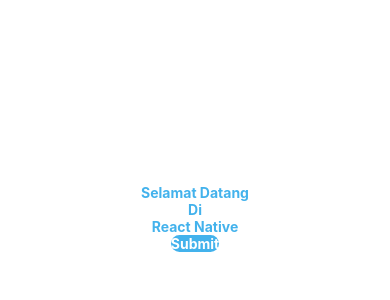
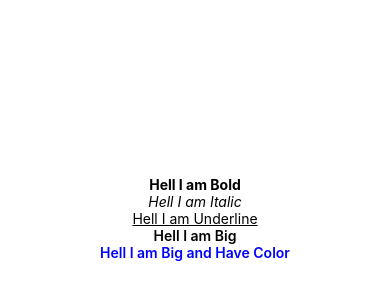
Before and after one commit to Abdurraziq/pengenalan-react-native, a React Native app: screen / in a window 390 px wide. Shown: the part 204-504 px from the top of the page. Built offline with nearby package versions, Linux system fonts and the light colour scheme; what react-native-responsive-dimensions would draw is missing.

Commit message:
Membuat style untuk text.

```diff
--- a/App.js
+++ b/App.js
@@ -15,50 +15,30 @@
 
 const App = () => {
   return (
-    <View style={styles.viewContainer}>
-      <View style={styles.viewWrapper}>
-        <Text style={styles.textTitle}>Selamat Datang</Text>
-        <Text style={styles.textTitle}>Di</Text>
-        <Text style={styles.textTitle}>React Native</Text>
-      </View>
-      <TouchableOpacity>
-        <View style={styles.viewButton}>
-          <Text style={styles.textButton}>Submit</Text>
-        </View>
-      </TouchableOpacity>
+    <View style={styles.container}>
+      <Text style={styles.bold}>Hell I am Bold</Text>
+      <Text style={styles.italic}>Hell I am Italic</Text>
+      <Text style={styles.underline}>Hell I am Underline</Text>
+      <Text style={styles.big}>Hell I am Big</Text>
+      <Text style={[styles.big, styles.blue]}>
+        Hell I am Big and Have Color
+      </Text>
     </View>
   );
 };
 
 const styles = StyleSheet.create({
-  viewContainer: {
+  container: {
     flex: 1,
     backgroundColor: "#fff",
     justifyContent: "center",
-  },
-  viewButton: {
-    width: responsiveWidth(90),
-    height: responsiveHeight(7),
-    alignItems: "center",
-    backgroundColor: "#43b2ec",
-    justifyContent: "center",
-    alignSelf: "center",
-    borderRadius: 10,
-    marginTop: responsiveHeight(1.1),
-  },
-  textButton: {
-    fontWeight: "bold",
-    color: "#fff",
-    fontSize: responsiveFontSize(2.2),
-  },
-  viewWrapper: {
     alignItems: "center",
   },
-  textTitle: {
-    fontSize: responsiveFontSize(2.2),
-    fontWeight: "bold",
-    color: "#43b2ec",
-  },
+  bold: { fontWeight: "bold" },
+  italic: { fontStyle: "italic" },
+  underline: { textDecorationLine: "underline" },
+  big: { fontSize: responsiveFontSize(3), fontWeight: 600 },
+  blue: { color: "blue" },
 });
 
 export default App;
```
